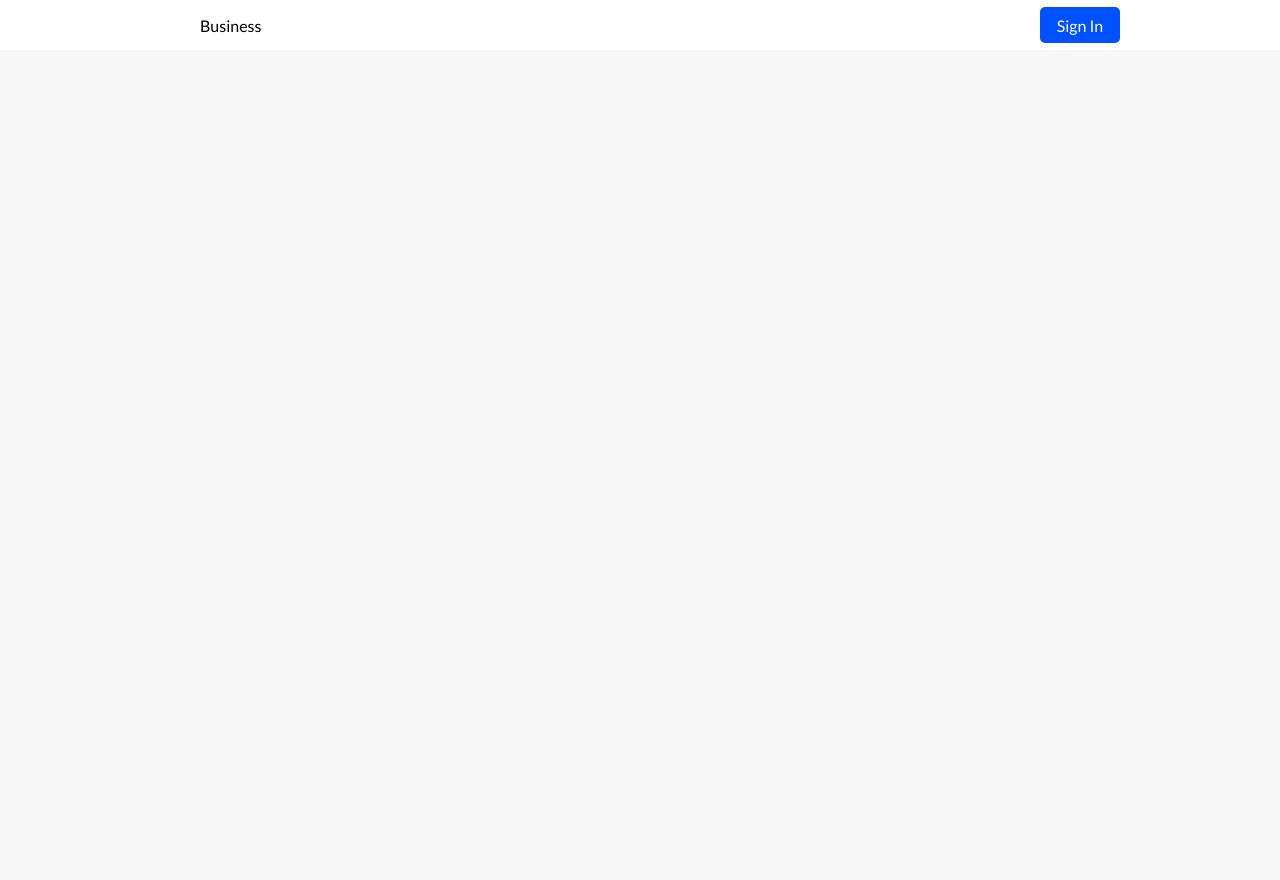
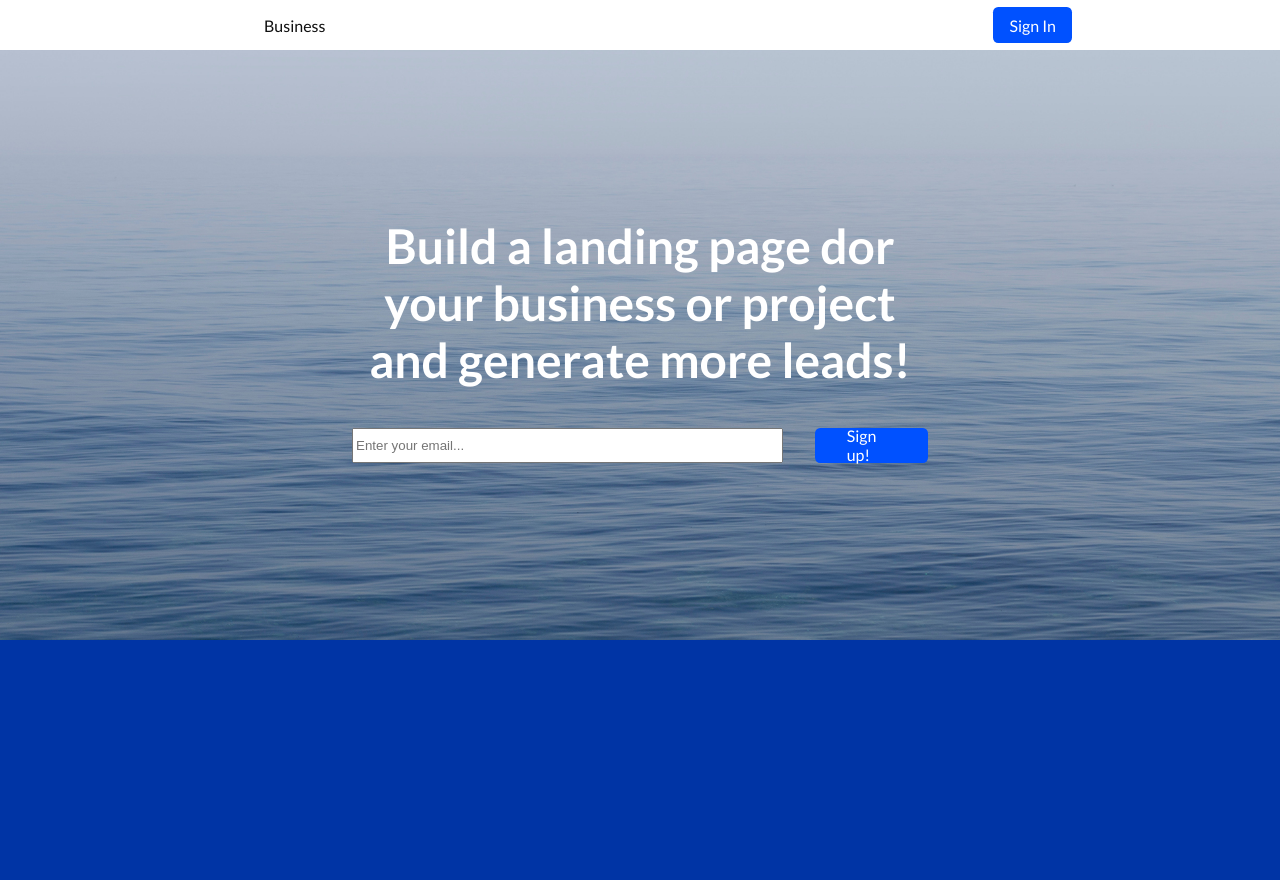
Before and after one commit to dronaldas/0328tarpinis, a website: page index.html in a window 1280 px wide. Before the commit the page ends 800 px from the top, so only its background shows below. Drawn offline with Linux system fonts and the light colour scheme.

Commit message:
headeris baigtas

```diff
--- a/index.html
+++ b/index.html
@@ -10,14 +10,33 @@
     <title>Arnoldas Mikulevicius tarpinis</title>
 </head>
 <body>
-    <nav>
-        <ul>
-            <li>Business</li>
-        </ul>
-        <div class="button">Sign In</div>
-    </nav>
-    <header></header>
-    <main></main>
+    <header>
+        <nav>
+            <ul>
+                <li><a href="#">Business</a></li>
+            </ul>
+            <div class="button"><a href="#">Sign In</a></div>
+        </nav>
+        <div class="container_cover">
+            <img class="cover_image" src="images/bg-masthead.jpg" alt="sea">
+            <div class="cover_text">
+                <h2>Build a landing page dor your business or project and generate more leads!</h2>
+                <form>
+                    <input placeholder="Enter your email..." type="email" name="email" id="">
+                    <div class="button"><a href="#">Sign up!</a></div>
+                </form>
+            </div>
+        </div>
+    </header>
+
+    <main>
+        <div class="container">
+            <div class="container_childs kubas"></div>
+            <div class="container_childs kubas"></div>
+            <div class="container_childs kubas"></div>
+
+        </div>
+    </main>
     <footer></footer>
 </body>
 </html>
--- a/scss/style.scss
+++ b/scss/style.scss
@@ -1,36 +1,149 @@
 $base-color: rgb(247, 247, 247);
 $button-color: rgb(0, 81, 255);
+$button-color-hover: #0034a5;
+$main-text-color: rgb(15, 15, 15);
 
+@mixin transition {
+    transition: 200ms ease-in-out;
+}
+@mixin button {
+    height: 2.2rem;
+    padding-left: 1rem;
+    padding-right: 1rem;
+    background-color: $button-color;
+    border-radius: 0.321rem;
+    display: flex;
+    justify-content: center;
+    align-items: center;
+    @include transition();
+
+            a {
+                color: #fff;
+                text-decoration: none;
+
+            }
+
+            &:hover {
+                background-color: $button-color-hover;
+                transform: scale(1.03);
+            }
+}
+html {
+    font-size: 16px;
+    font-family: 'Lato', sans-serif;
+}
 body {
     margin: 0 auto;
     background-color: $base-color;
-    font-size: 16px;
-    font-family: 'Lato', sans-serif;
+}
+.container {
+    display: flex;
+    .container_childs {
+        flex-grow: 1;
+    }
 }
 
+
+// page styles starts here
+header {
     nav {
         display: flex;
         justify-content: space-between;
         align-items: center;
-    padding-left: 10rem;
-    padding-right: 10rem;
-    height: 50px;
+        // padding-left: 10rem;
+        // padding-right: 10rem;
+        height: 3.125rem;
+        width: 100%;
         background-color: #fff;
-    position: sticky;
+        position: fixed;
         top: 0;
+        z-index: 1000;
+
+        a {
+            text-decoration: none;
+            color: $main-text-color;
+
+            &:hover {
+                color: $button-color-hover;
+            }
+        }
+        ul, .button {
+            margin-left: 13rem;
+            margin-right: 13rem;
+        }
 
         .button {
-            height: 2.2rem;
-            width: 5rem;
-            background-color: $button-color;
+            @include button();
+            @include transition();
+
+            a {
                 color: #fff;
-            border-radius: 5px;
+
+            }
+
+            &:hover {
+                background-color: $button-color-hover;
+                transform: scale(1.03);
+            }
+        }
+        li {
+            list-style: none;
+            display: inline-block;
+            margin: auto 1rem;
+        }
+    }
+
+    //img cover
+    .container_cover {
+        width: 100%;
+        height: 40rem;
+        position: relative;
         display: flex;
         justify-content: center;
         align-items: center;
     }
-    li {
-        list-style: none;
+    .cover_image {
+        width: 100%;
+        height: 100%;
+        object-fit: cover;
+        position: absolute;
+        z-index: -1000;
+
+    }
+    // cover text
+    .cover_text {
+        width: 45%;
+
+        h2 {
+            text-align: center;
+            color: #fff;
+            font-size: 3rem;
         }
 
+    //cover form input
     }
+    form {
+        display: flex;
+        justify-content: center;
+        input {
+            width: 30rem;
+
+        }
+        .button {
+            @include button();
+            margin-left: 2rem;
+            padding-left: 2rem;
+            padding-right: 2rem;
+        }
+    }
+}
+
+    // header end
+
+    // main starts
+
+    .kubas {
+        width: 5rem;
+        height: 15rem;
+        background-color: $button-color-hover;
+    }
```
Also changed, not shown: images/bg-masthead.jpg (renamed from images/images/bg-masthead.jpg), images/bg-showcase-1.jpg (renamed from images/images/bg-showcase-1.jpg), images/bg-showcase-2.jpg (renamed from images/images/bg-showcase-2.jpg), images/bg-showcase-3.jpg (renamed from images/images/bg-showcase-3.jpg), images/testimonials-1.jpg (renamed from images/images/testimonials-1.jpg), images/testimonials-2.jpg (renamed from images/images/testimonials-2.jpg), images/testimonials-3.jpg (renamed from images/images/testimonials-3.jpg), style.css, 3 other files. Lines whose indentation alone changed are shown as unchanged.
